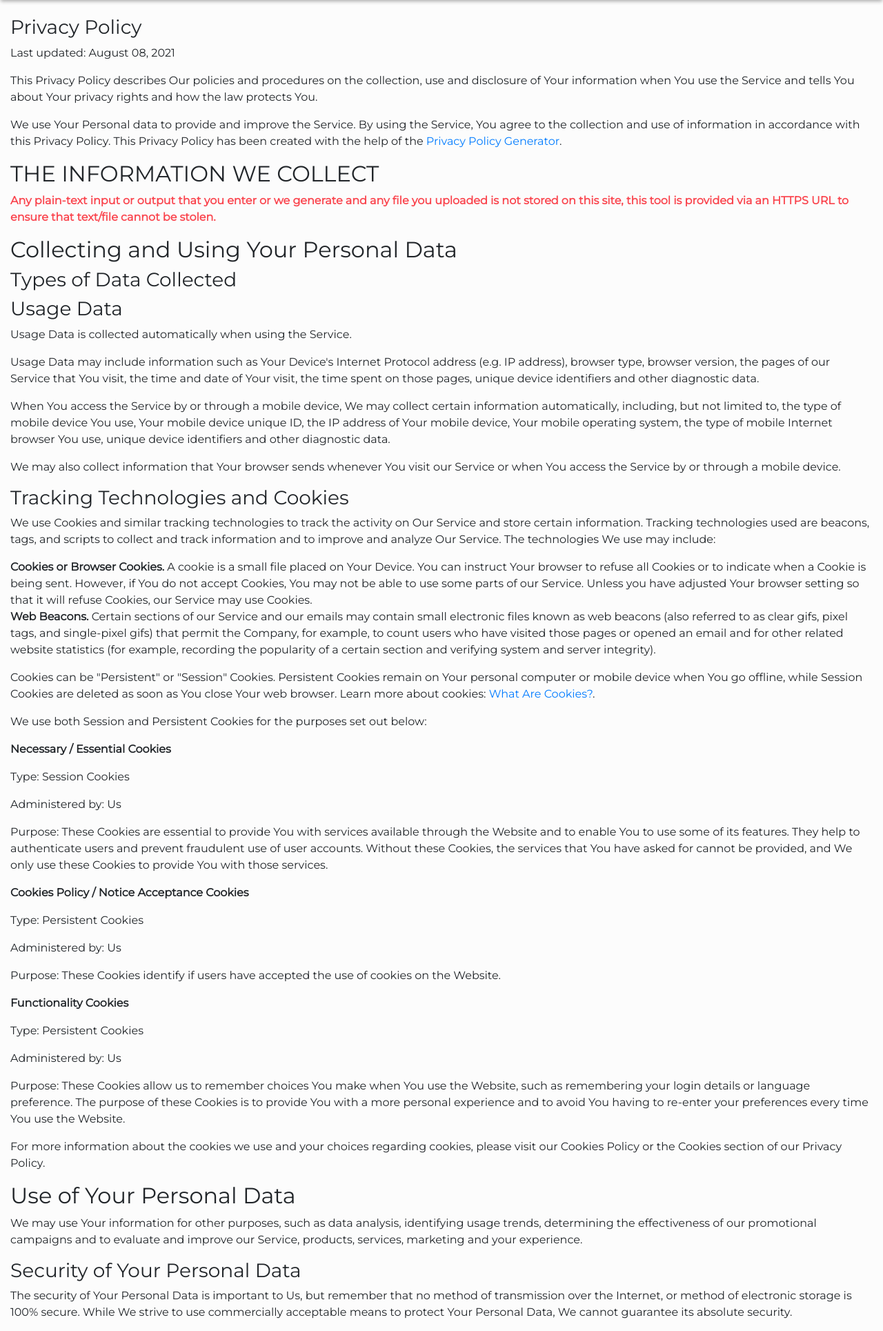
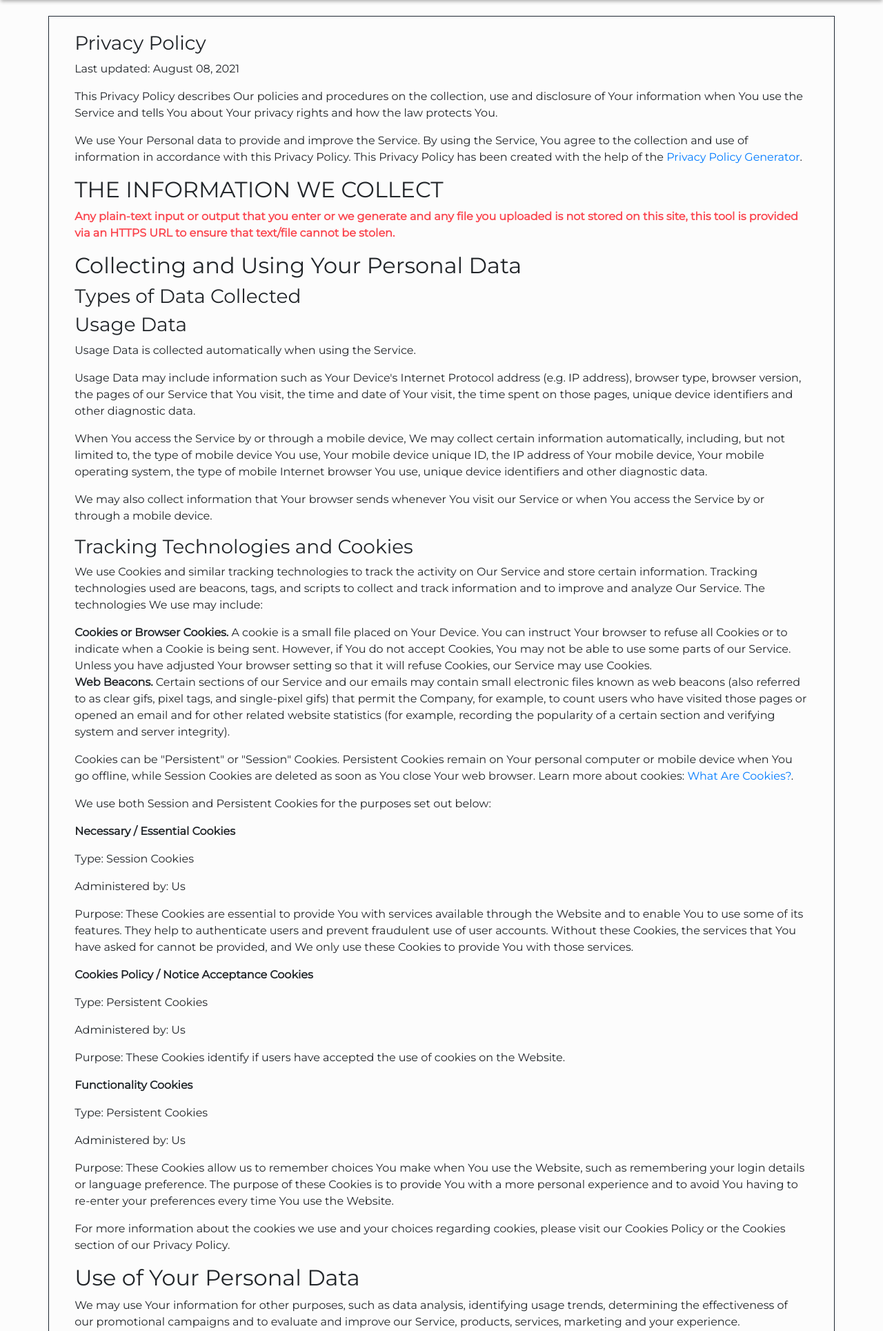
Before and after one commit to Oussama1403/Encipherr, a Flask app: page /privacy in a window 1280 px wide. Shown: the part 56-1985 px from the top of the page at 69% size. Run offline with Flask 2, Linux system fonts and the light colour scheme; some libraries are stand-ins or nearby versions.

Commit message:
privacy-smallchange

```diff
--- a/src/static/css/style.css
+++ b/src/static/css/style.css
@@ -22,6 +22,15 @@
     100% {
       opacity: 1;
     }
+  }
+
+  .abt_prvc .container{
+    background-color: transparent;
+    border: 1px solid #1F2833 ;
+    border-bottom-color:#1F2833;
+  }
+  .abt_prvc .container .body {
+    padding: 2%;
   }
 
   /* navbar & footer */
--- a/src/templates/privacy.html
+++ b/src/templates/privacy.html
@@ -9,7 +9,8 @@ Encipherr - Privacy Policy
 
 {% block content %}
 <div class="abt_prvc">
-<div class="container-fluid">
+<div class="container">
+<div class="body">
 <h3>Privacy Policy</h3>
 <p>Last updated: August 08, 2021</p>
 <p>This Privacy Policy describes Our policies and procedures on the collection, use and disclosure of Your information when You use the Service and tells You about Your privacy rights and how the law protects You.</p>
@@ -75,4 +76,5 @@ Encipherr - Privacy Policy
 </ul>
 </div>
 </div>
+</div>
 {% endblock content %}
```
